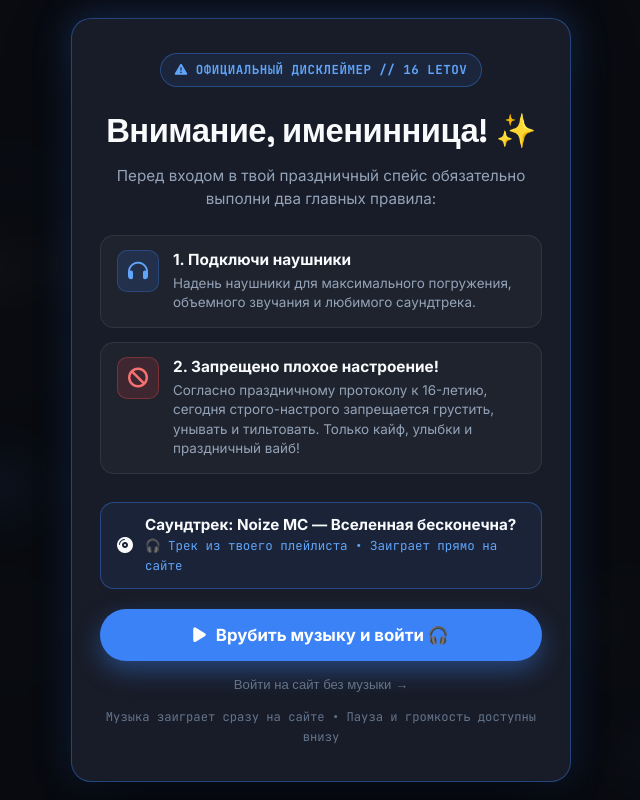
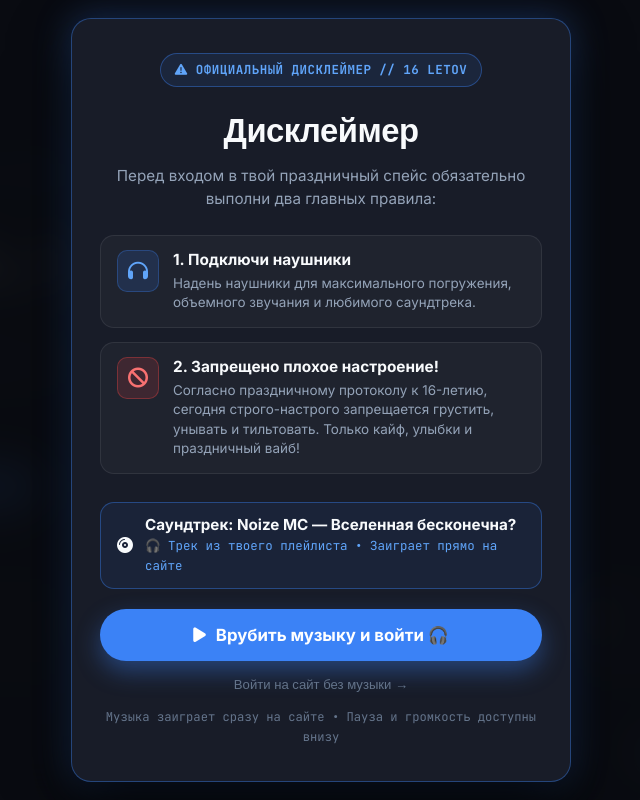
Before and after one commit to Jdkdkdiriej8383/PodarokNaDR, a website: page index.html in a window 1280 px wide. Shown: the top 800 px of the page, without its empty margins (319-959 px from the left). Drawn offline with nearby package versions, Linux system fonts and the light colour scheme.

Commit message:
fix: заменен заголовок в модальном окне на 'Дисклеймер'

```diff
--- a/index.html
+++ b/index.html
@@ -2782,7 +2782,7 @@ body {
         <i class="fa-solid fa-triangle-exclamation"></i>
         <span>ОФИЦИАЛЬНЫЙ ДИСКЛЕЙМЕР // 16 LETOV</span>
       </div>
-      <h2 class="disclaimer-title" id="disclaimer-title">Внимание, именинница! ✨</h2>
+      <h2 class="disclaimer-title" id="disclaimer-title">Дисклеймер</h2>
       <p class="disclaimer-subtitle">Перед входом в твой праздничный спейс обязательно выполни два главных правила:</p>
 
       <div class="disclaimer-rules">
```
